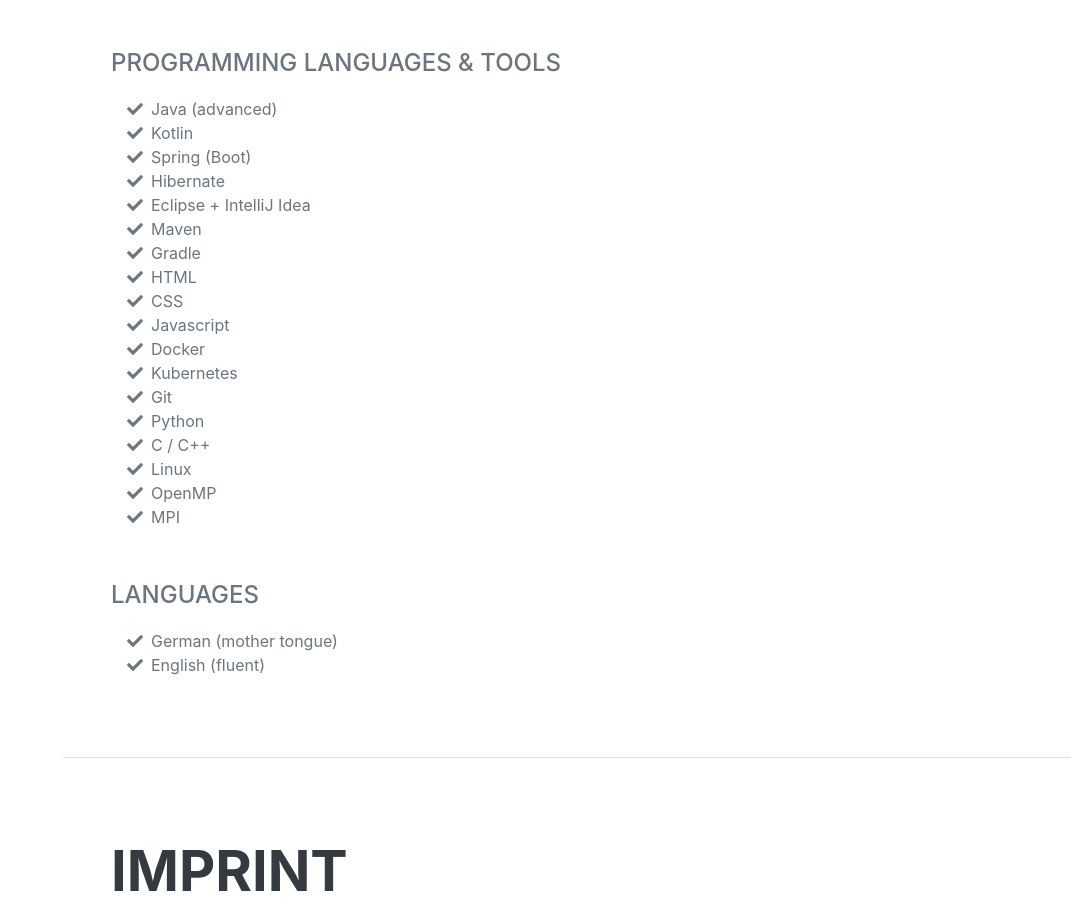
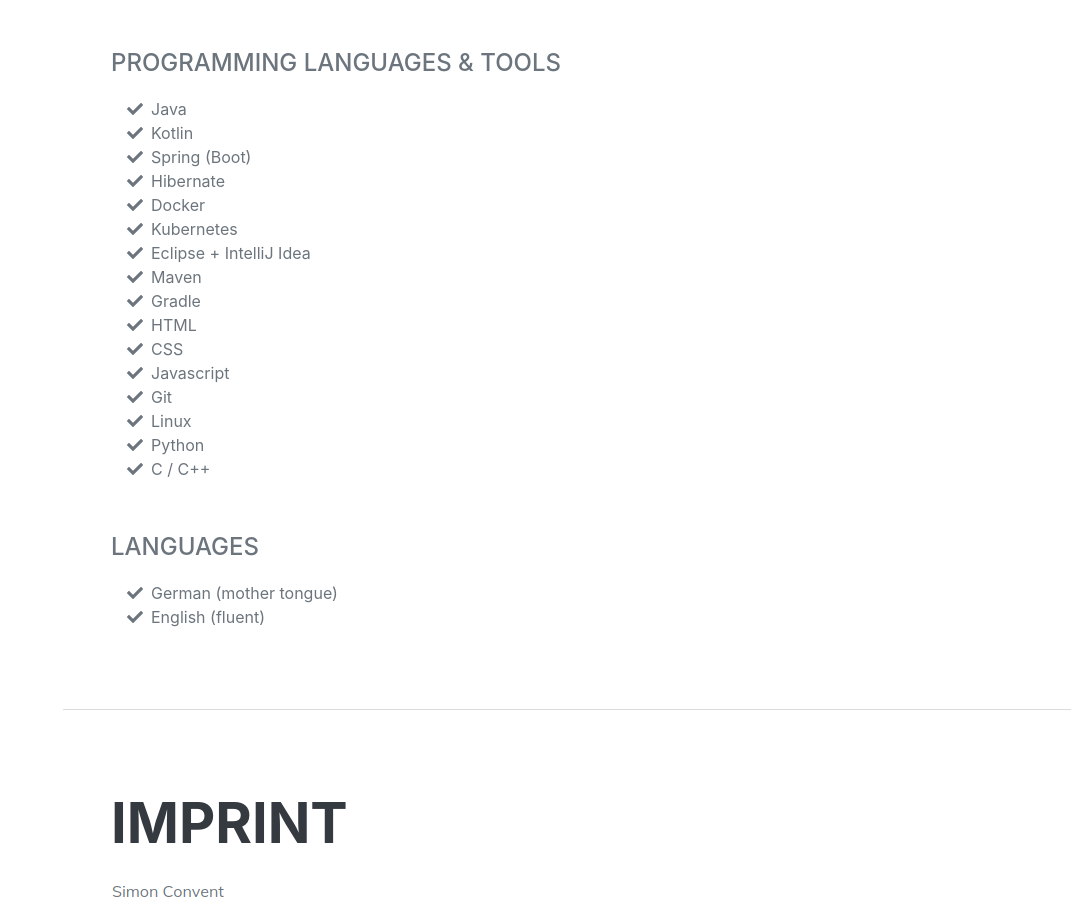
Before and after one commit to sconvent/personal-website, a plain HTML site: page content/index.html in a window 1280 px wide. Shown: the part 3790-4687 px from the top of the page, without its empty margins (209-1280 px from the left). Drawn offline with nearby package versions, Linux system fonts and the light colour scheme; a web font is replaced by a local one.

Commit message:
Update skills

```diff
--- a/content/index.html
+++ b/content/index.html
@@ -177,7 +177,7 @@
                     <ul class="fa-ul mb-5">
                         <li>
                             <span class="fa-li"><i class="fas fa-check"></i></span>
-                            Java (advanced)
+                            Java
                         </li>
                         <li>
                             <span class="fa-li"><i class="fas fa-check"></i></span>
@@ -190,6 +190,14 @@
                         <li>
                             <span class="fa-li"><i class="fas fa-check"></i></span>
                             Hibernate
+                        </li>
+                        <li>
+                            <span class="fa-li"><i class="fas fa-check"></i></span>
+                            Docker
+                        </li>
+                        <li>
+                            <span class="fa-li"><i class="fas fa-check"></i></span>
+                            Kubernetes
                         </li>
                         <li>
                             <span class="fa-li"><i class="fas fa-check"></i></span>
@@ -217,15 +225,11 @@
                         </li>
                         <li>
                             <span class="fa-li"><i class="fas fa-check"></i></span>
-                            Docker
+                            Git
                         </li>
                         <li>
                             <span class="fa-li"><i class="fas fa-check"></i></span>
-                            Kubernetes
-                        </li>
-                        <li>
-                            <span class="fa-li"><i class="fas fa-check"></i></span>
-                            Git
+                            Linux
                         </li>
                         <li>
                             <span class="fa-li"><i class="fas fa-check"></i></span>
@@ -234,18 +238,6 @@
                         <li>
                             <span class="fa-li"><i class="fas fa-check"></i></span>
                             C / C++
-                        </li>
-                        <li>
-                            <span class="fa-li"><i class="fas fa-check"></i></span>
-                            Linux
-                        </li>
-                        <li>
-                            <span class="fa-li"><i class="fas fa-check"></i></span>
-                            OpenMP
-                        </li>
-                        <li>
-                            <span class="fa-li"><i class="fas fa-check"></i></span>
-                            MPI
                         </li>
                     </ul>
                     <div class="subheading mb-3">Languages</div>
```
